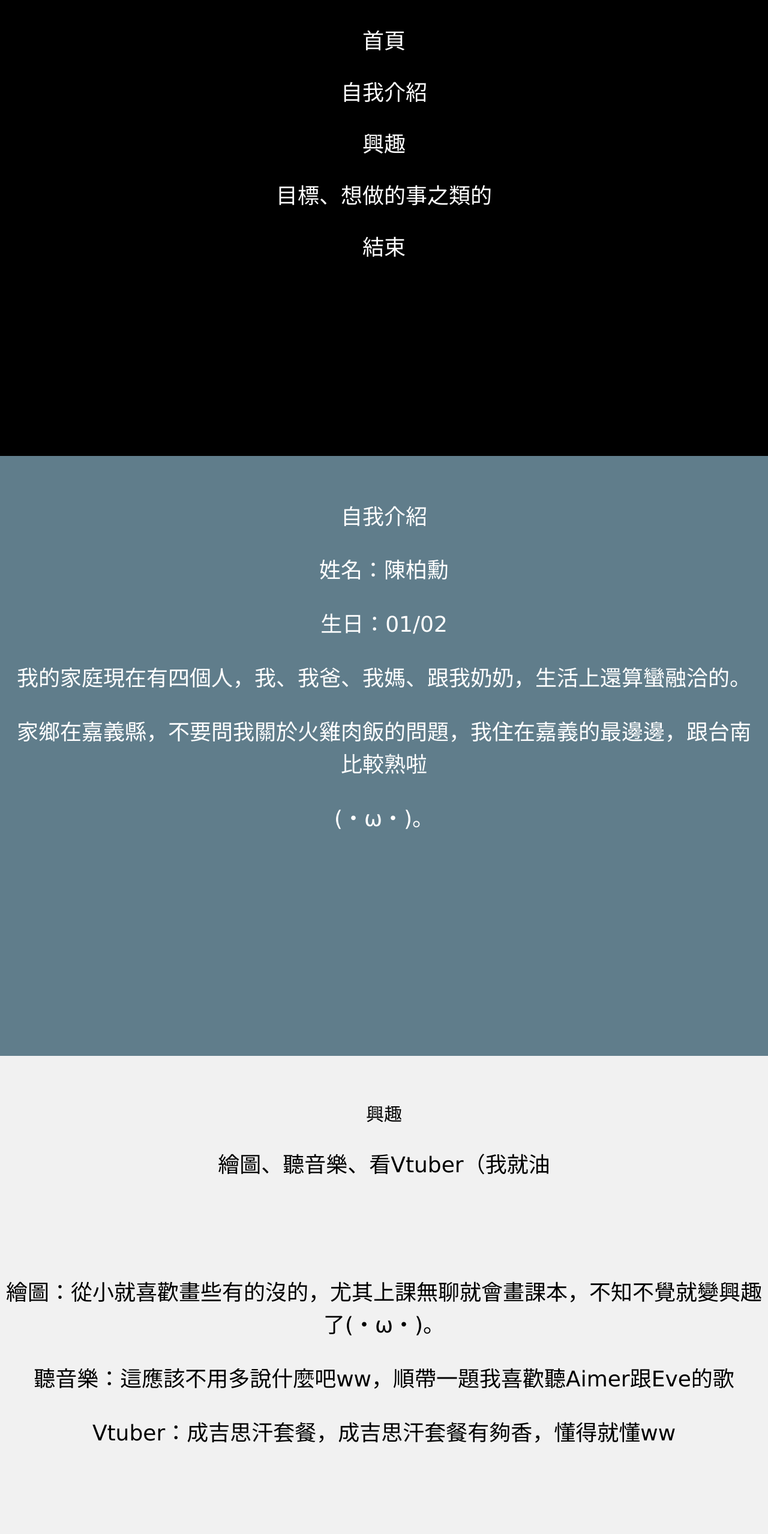
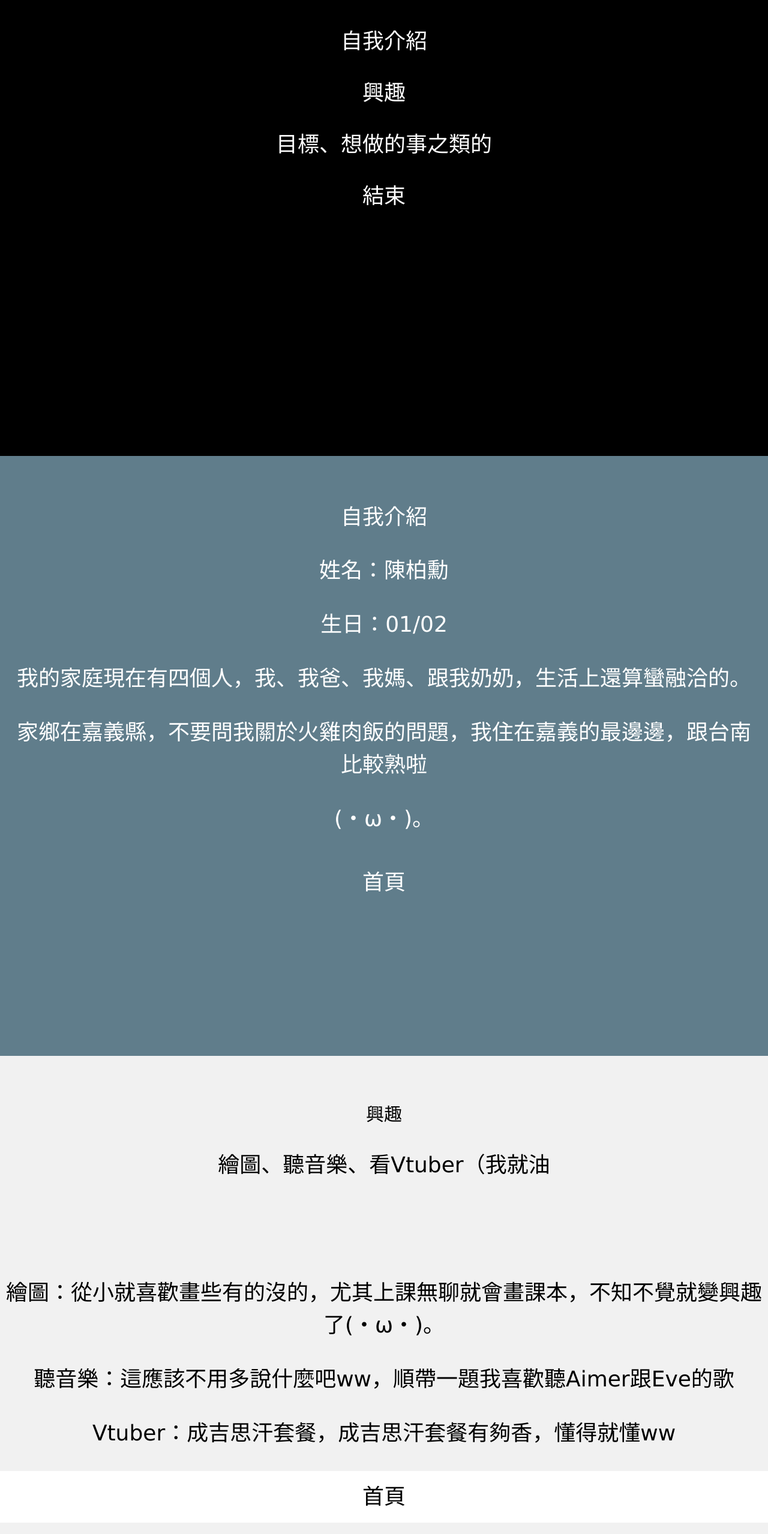
Before and after one commit to starbust-stream/starbust-stream.github.io, a plain HTML site: page 4081218/index.html in a window 1280 px wide. Shown: the part 240-2797 px from the top of the page at 60% size. Drawn offline with nearby package versions, Linux system fonts and the light colour scheme.

Commit message:
Update index.html

```diff
--- a/4081218/index.html
+++ b/4081218/index.html
@@ -21,7 +21,6 @@ p{
       <h1>個人網頁設計</h1>
     </div>
     <div class="w3-padding-64">
-      <a href="#" class="w3-button w3-black w3-block w3-hover-blue-grey w3-padding-16">首頁</a>
       <a href="#int myself" class="w3-button w3-black w3-block w3-hover-teal w3-padding-16">自我介紹</a>
       <a href="#work" class="w3-button w3-black w3-block w3-hover-dark-grey w3-padding-16">興趣</a>
       <a href="#the things I want to do" class="w3-button w3-black w3-block w3-hover-teal w3-padding-16">目標、想做的事之類的</a>
@@ -36,6 +35,8 @@ p{
       <p>我的家庭現在有四個人，我、我爸、我媽、跟我奶奶，生活上還算蠻融洽的。</p>
       <p>家鄉在嘉義縣，不要問我關於火雞肉飯的問題，我住在嘉義的最邊邊，跟台南比較熟啦</p>
       <p>(・ω・)。</p>
+
+      <a href="#" class="w3-button w3-blue-grey w3-block w3-hover-black w3-padding-16">首頁</a>
     </div>
   </div>
 </div>
@@ -53,6 +54,7 @@ p{
     <p>繪圖：從小就喜歡畫些有的沒的，尤其上課無聊就會畫課本，不知不覺就變興趣了(・ω・)。</p>
     <p>聽音樂：這應該不用多說什麼吧ww，順帶一題我喜歡聽Aimer跟Eve的歌</p>
     <p>Vtuber：成吉思汗套餐，成吉思汗套餐有夠香，懂得就懂ww</p>
+    <a href="#" class="w3-button w3-white w3-block w3-hover-black w3-padding-16">首頁</a>
   </div>
   <div class=" w3-indigo w3-container" style="min-height:1000px" id="the things I want to do">
     <div class="w3-padding-64 w3-center">
@@ -62,7 +64,7 @@ p{
       <img src="01.jpg" alt="img" width="258" height="190" class="margin">
       <p>還......還在努力啦(ﾟ∀ﾟ;)</p>
 
-
+      <a href="#" class="w3-button w3-cyan w3-block w3-hover-black w3-padding-16">首頁</a>
   </div>
 </div>
 
@@ -74,6 +76,8 @@ p{
     </div>
     <div class="w3-padding-64">
       <p>抱...抱歉啦，我想不到了ww</p>
+
+      <a href="#" class="w3-button w3-brown w3-block w3-hover-black w3-padding-16">首頁</a>
     </div>
   </div>
 </body>
```
